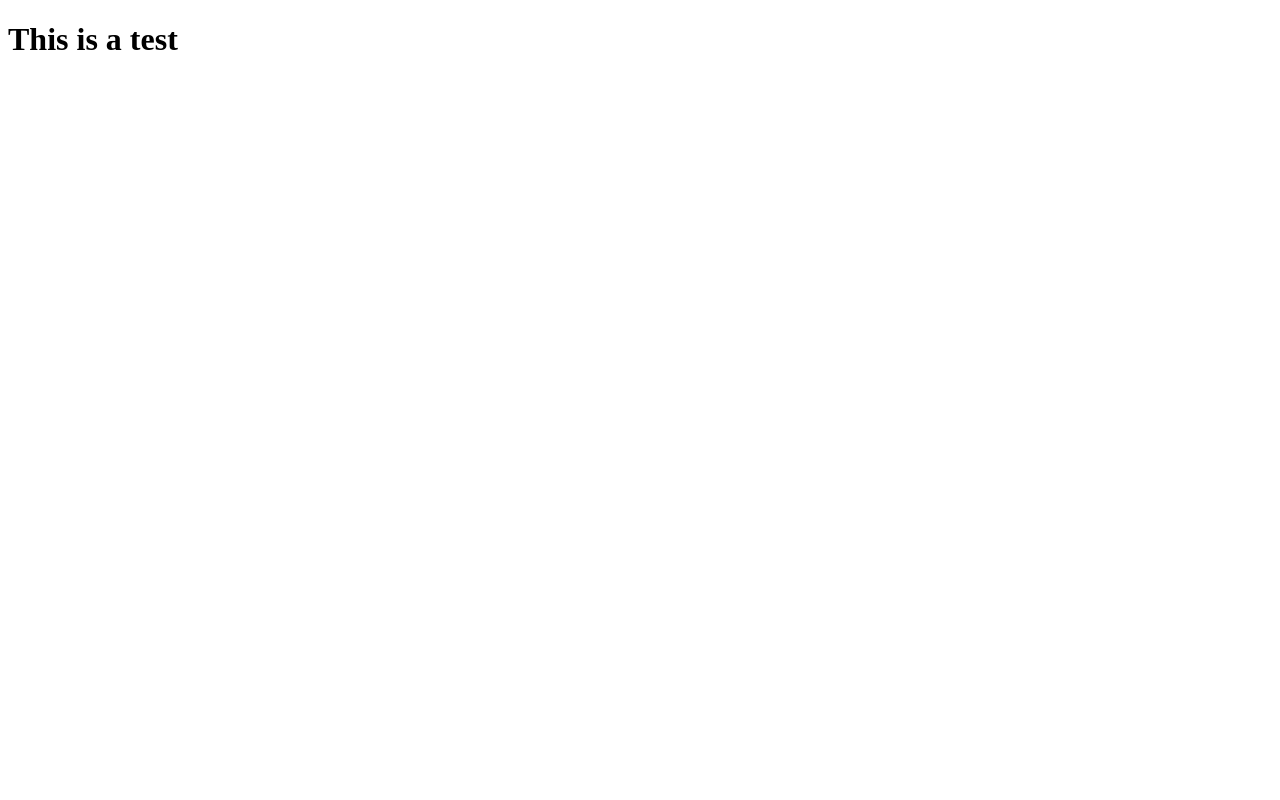
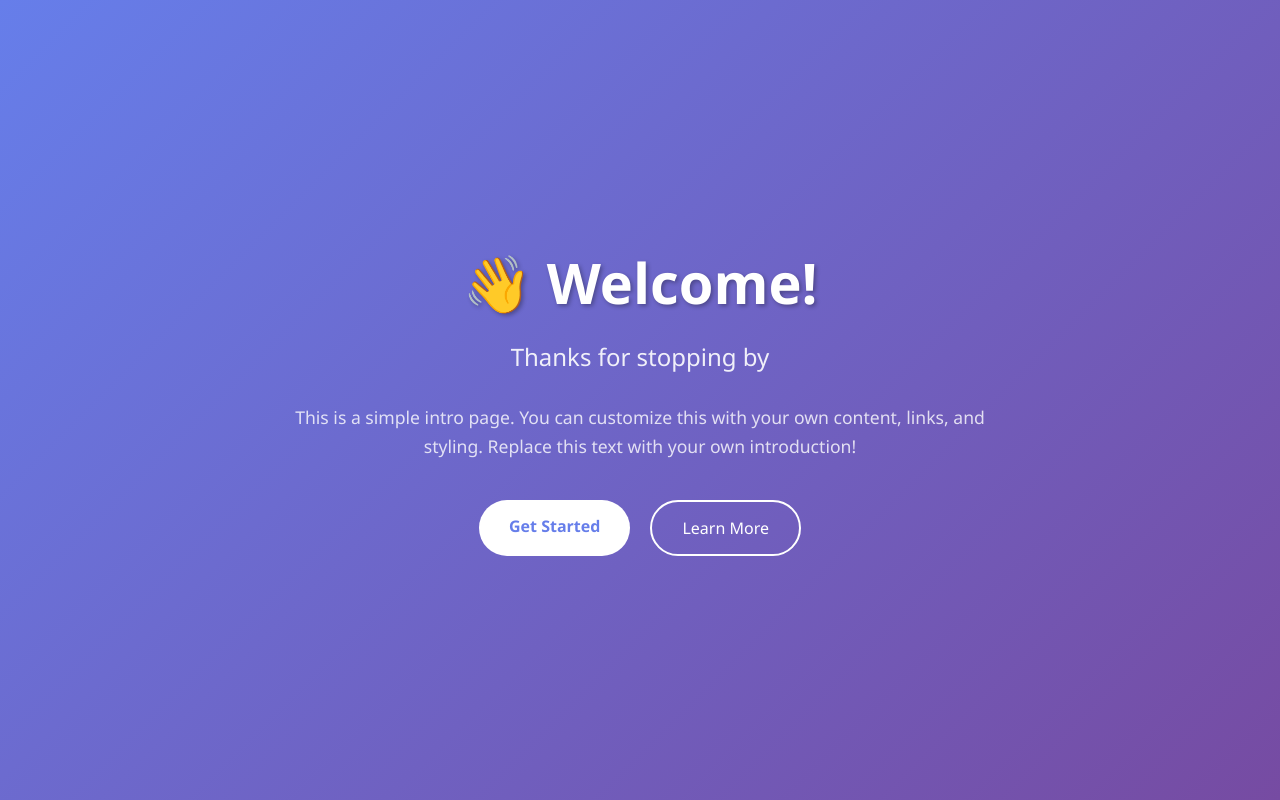
Before and after one commit to 1Vortexx/casperyouthhub, a plain HTML site: page index.html in a window 1280 px wide. Drawn offline with Linux system fonts and the light colour scheme.

Commit message:
Update index.html

```diff
--- a/index.html
+++ b/index.html
@@ -1,9 +1,139 @@
 <!DOCTYPE html>
-<html>
+<html lang="en">
 <head>
-<title>Testing</title>
+    <meta charset="UTF-8">
+    <meta name="viewport" content="width=device-width, initial-scale=1.0">
+    <title>Welcome</title>
+    <style>
+        * {
+            margin: 0;
+            padding: 0;
+            box-sizing: border-box;
+        }
+
+        body {
+            font-family: 'Segoe UI', Tahoma, Geneva, Verdana, sans-serif;
+            background: linear-gradient(135deg, #667eea 0%, #764ba2 100%);
+            min-height: 100vh;
+            display: flex;
+            align-items: center;
+            justify-content: center;
+            color: #fff;
+        }
+
+        .container {
+            text-align: center;
+            padding: 40px;
+            max-width: 800px;
+            animation: fadeIn 1s ease-in;
+        }
+
+        h1 {
+            font-size: 3.5rem;
+            margin-bottom: 20px;
+            text-shadow: 2px 2px 4px rgba(0, 0, 0, 0.3);
+        }
+
+        .subtitle {
+            font-size: 1.5rem;
+            margin-bottom: 30px;
+            opacity: 0.9;
+        }
+
+        .description {
+            font-size: 1.1rem;
+            line-height: 1.6;
+            margin-bottom: 40px;
+            opacity: 0.8;
+        }
+
+        .buttons {
+            display: flex;
+            gap: 20px;
+            justify-content: center;
+            flex-wrap: wrap;
+        }
+
+        .btn {
+            padding: 15px 30px;
+            font-size: 1rem;
+            border: none;
+            border-radius: 50px;
+            cursor: pointer;
+            transition: all 0.3s ease;
+            text-decoration: none;
+            display: inline-block;
+        }
+
+        .btn-primary {
+            background: #fff;
+            color: #667eea;
+            font-weight: bold;
+        }
+
+        .btn-primary:hover {
+            transform: translateY(-3px);
+            box-shadow: 0 10px 20px rgba(0, 0, 0, 0.2);
+        }
+
+        .btn-secondary {
+            background: transparent;
+            color: #fff;
+            border: 2px solid #fff;
+        }
+
+        .btn-secondary:hover {
+            background: #fff;
+            color: #667eea;
+            transform: translateY(-3px);
+        }
+
+        @keyframes fadeIn {
+            from {
+                opacity: 0;
+                transform: translateY(20px);
+            }
+            to {
+                opacity: 1;
+                transform: translateY(0);
+            }
+        }
+
+        @media (max-width: 768px) {
+            h1 {
+                font-size: 2.5rem;
+            }
+
+            .subtitle {
+                font-size: 1.2rem;
+            }
+
+            .description {
+                font-size: 1rem;
+            }
+
+            .buttons {
+                flex-direction: column;
+            }
+
+            .btn {
+                width: 100%;
+            }
+        }
+    </style>
 </head>
 <body>
-<h1>This is a test</h1>
+    <div class="container">
+        <h1>👋 Welcome!</h1>
+        <p class="subtitle">Thanks for stopping by</p>
+        <p class="description">
+            This is a simple intro page. You can customize this with your own content,
+            links, and styling. Replace this text with your own introduction!
+        </p>
+        <div class="buttons">
+            <a href="#" class="btn btn-primary">Get Started</a>
+            <a href="#" class="btn btn-secondary">Learn More</a>
+        </div>
+    </div>
 </body>
 </html>
```
